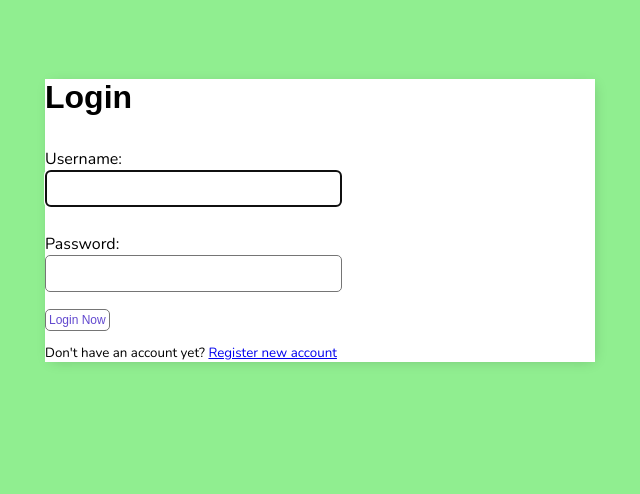
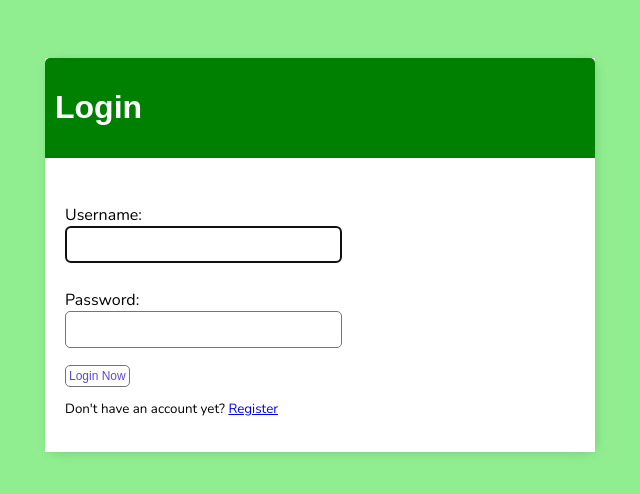
Before and after one commit to davidelan/todo-list-test, a Django app: page /login/ in a window 1280 px wide. Shown: the top 494 px of the page, without its empty margins (320-960 px from the left). Run offline with Django 4.2, Linux system fonts and the light colour scheme.

Commit message:
Update login.html

```diff
--- a/todo_list/templates/todo_list/login.html
+++ b/todo_list/templates/todo_list/login.html
@@ -2,11 +2,16 @@
 
 {% block content %}
 
+<div class="header-bar">
     <h1>Login</h1>
+</div>
+<div class="card-body">
     <form action="" method="post">
         {% csrf_token %}
         {{ form.as_p }}
         <input class="button" type="submit" value="Login Now">
-    <small><p>Don't have an account yet? <a href="{% url 'register' %}">Register new account</a></p></small>
+    <small>        <p>Don't have an account yet? <a href="{% url 'register' %}">Register </a></p>
+    </small>
     </form>
+</div>
 {% endblock content %}
```
Lines whose indentation alone changed are shown as unchanged.
